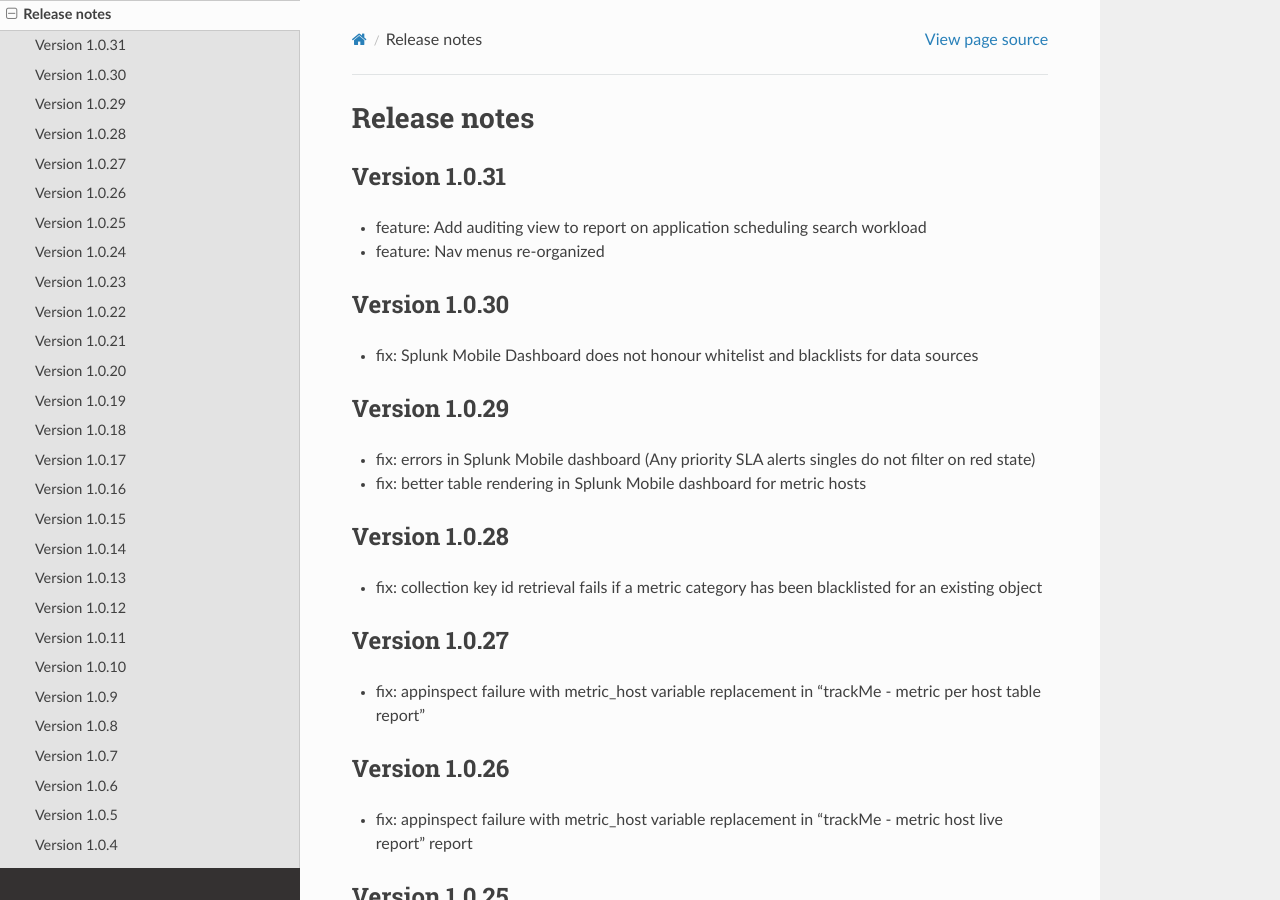
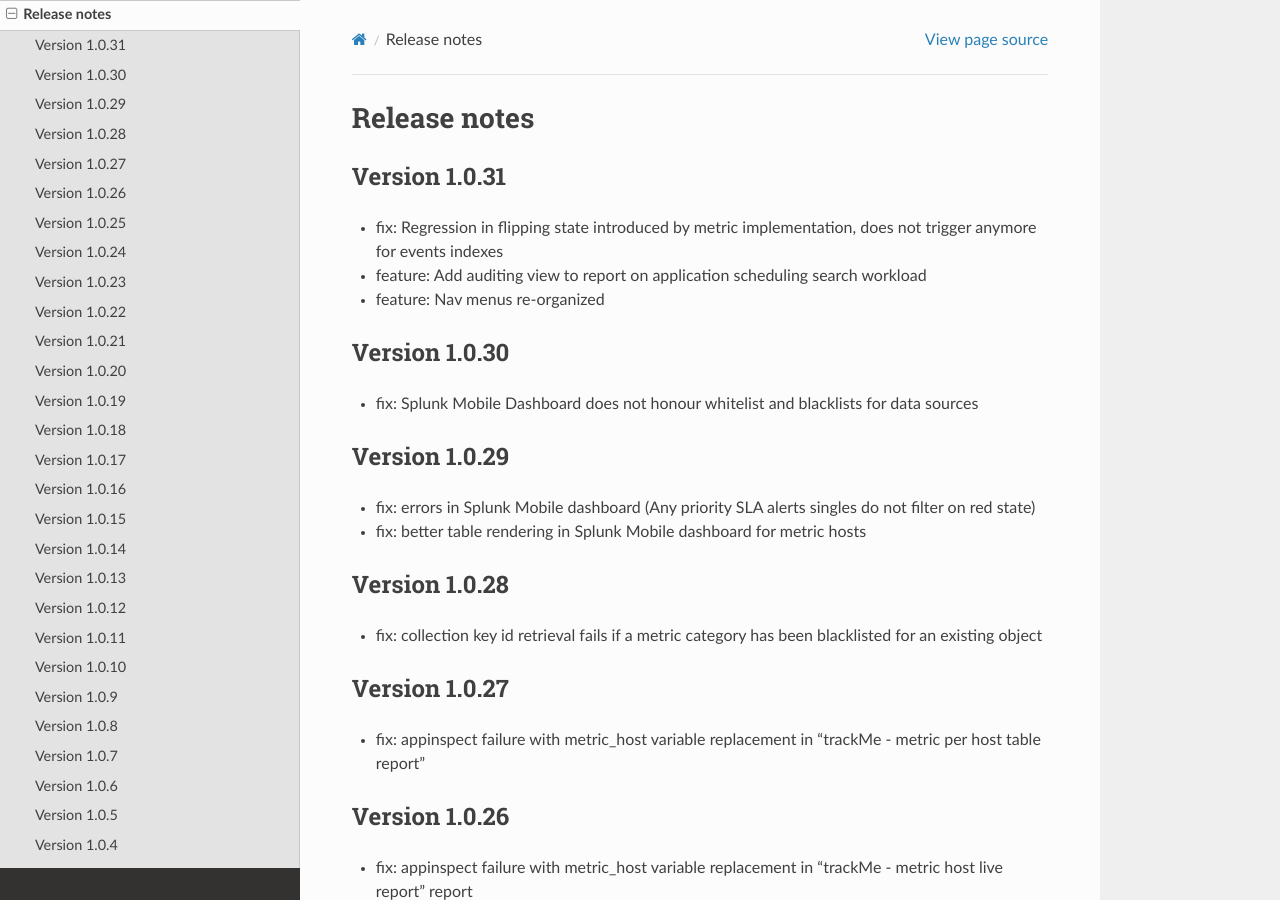
Before and after one commit to guilhemmarchand/trackme, a Sphinx documentation site: the page built from docs/releasenotes.rst, in a window 1280 px wide and 900 px high. Built offline with Sphinx 7.4.7 and the Read the Docs theme 2.0.0, drawn with Linux system fonts in a browser that asks for light colours.

Commit message:
Version 1.0.31
- fix: Regression in flipping state introduced by metric implementation, does not trigger anymore for events indexes
- feature: Add auditing view to report on application scheduling search workload
- feature: Nav menus re-organized

```diff
--- a/docs/releasenotes.rst
+++ b/docs/releasenotes.rst
@@ -4,6 +4,7 @@
 Version 1.0.31
 ==============
 
+- fix: Regression in flipping state introduced by metric implementation, does not trigger anymore for events indexes
 - feature: Add auditing view to report on application scheduling search workload
 - feature: Nav menus re-organized
 
```
Also changed, not shown: 2 other files.
